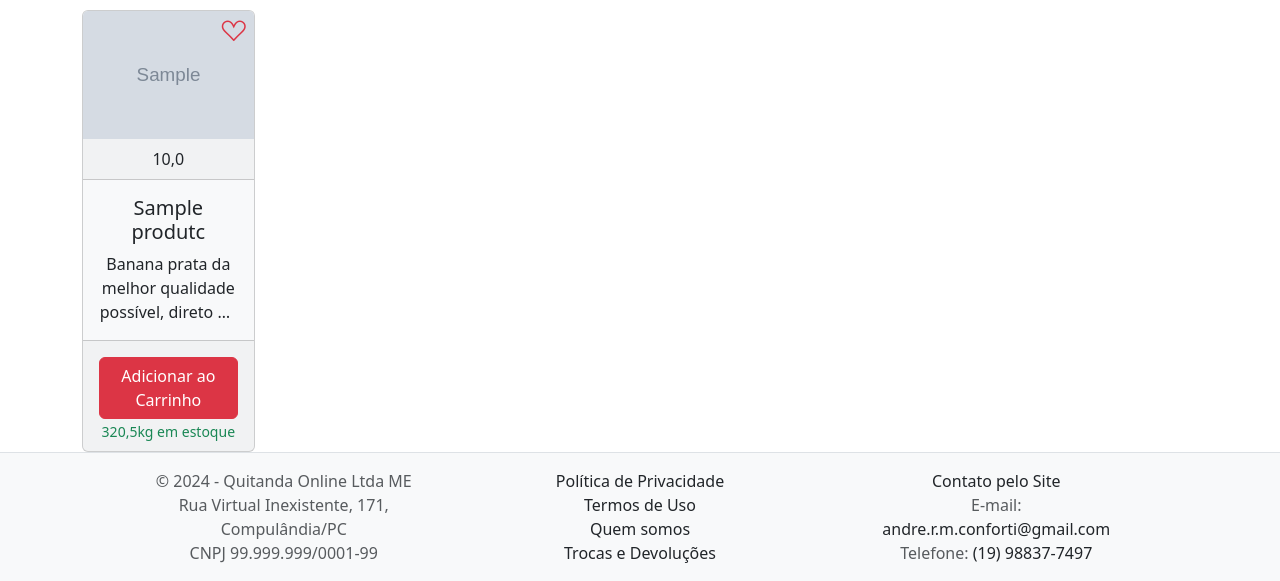
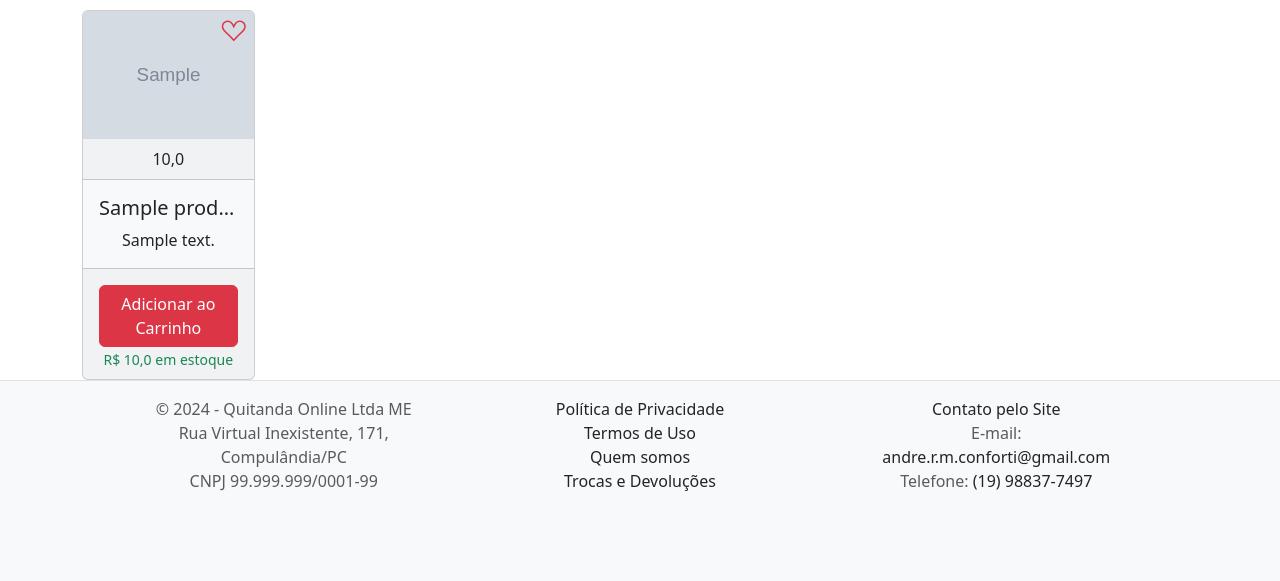
Before and after one commit to AndreConforti/online_grocer, a Django app: page / in a window 1280 px wide. Shown: the part 396-977 px from the top of the page. After the commit the page ends 887 px from the top, so only its background shows below. Run offline with Django 5.2, Linux system fonts and the light colour scheme; tables that the repository leaves empty hold one stand-in row (values such as "Sample post"); grey boxes marked "Sample" are stand-in pictures.

Commit message:
truncating product descriptions

```diff
--- a/apps/store/templates/index.html
+++ b/apps/store/templates/index.html
@@ -67,16 +67,16 @@
                         {{ product.sale_price }}
                     </div>
                     <div class="card-body">
-                    <h5 class="card-title">{{ product.name }}</h5>
-                    <p class="card-text truncar-3l">
-                        Banana prata da melhor qualidade possível, direto do produtor rural para sua mesa.
+                    <h5 class="card-title text-truncate">{{ product.name }}</h5>
+                    <p class="card-text text-truncate">
+                        {{ product.description }}
                     </p>
                     </div>
                     <div class="card-footer">
                         <a href="#" class="btn btn-danger mt-2 d-block">
                             Adicionar ao Carrinho
                         </a>
-                        <small class="text-success">320,5kg em estoque</small>
+                        <small class="text-success">R$ {{ product.sale_price }} em estoque</small>
                     </div>
                 </div>
             </div>
--- a/templates/static/base/css/style.css
+++ b/templates/static/base/css/style.css
@@ -7,11 +7,9 @@ body{
 }
 
 p.truncar-3l{
-    display: -webkit-box;
-    -webkit-line-clamp: 3;
-    -webkit-box-orient: vertical;
     overflow: hidden;
     text-overflow: ellipsis;
+    white-space: nowrap;
 }
 
 @media  screen and (max-width: 469px) {
```
Also changed, not shown: 2 other files.
